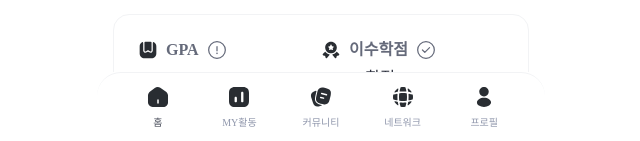
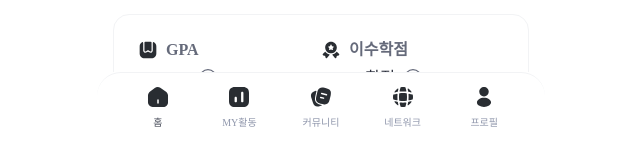
Before and after one commit to hyphens-shinhan/front-end, a Next.js app in the folder hyphens-shinhan/: page / in a window 1280 px wide. Shown: the part 656-797 px from the top of the page, without its empty margins (319-959 px from the left). Built offline with nearby package versions, Linux system fonts and the light colour scheme; no server answers; a web font is replaced by a local one.

Commit message:
style: MaintenanceReviewSummary 상태 아이콘 value 옆으로 이동

```diff
--- a/hyphens-shinhan/src/components/home/MaintenanceReviewSummary.tsx
+++ b/hyphens-shinhan/src/components/home/MaintenanceReviewSummary.tsx
@@ -48,6 +48,9 @@ export default function MaintenanceReviewSummary({
                 <Icon name={item.icon} size={20} className={styles.icon} />
               </span>
               <span className={styles.label}>{item.label}</span>
+            </div>
+            <div className={styles.valueRow}>
+              <span className={styles.value}>{item.value}</span>
               <span className={styles.iconWrap}>
                 <Icon
                   name={
@@ -64,7 +67,6 @@ export default function MaintenanceReviewSummary({
                 />
               </span>
             </div>
-            <span className={styles.value}>{item.value}</span>
           </div>
         ))}
       </div>
@@ -79,6 +81,7 @@ const styles = {
   item: 'flex flex-col gap-1.5',
   row: 'flex flex-row items-center gap-2',
   label: 'body-5 text-grey-9',
+  valueRow: 'flex flex-row items-center gap-2',
   value: 'body-6 text-grey-11',
   iconWrap: 'flex shrink-0',
   icon: 'text-grey-8',
```
